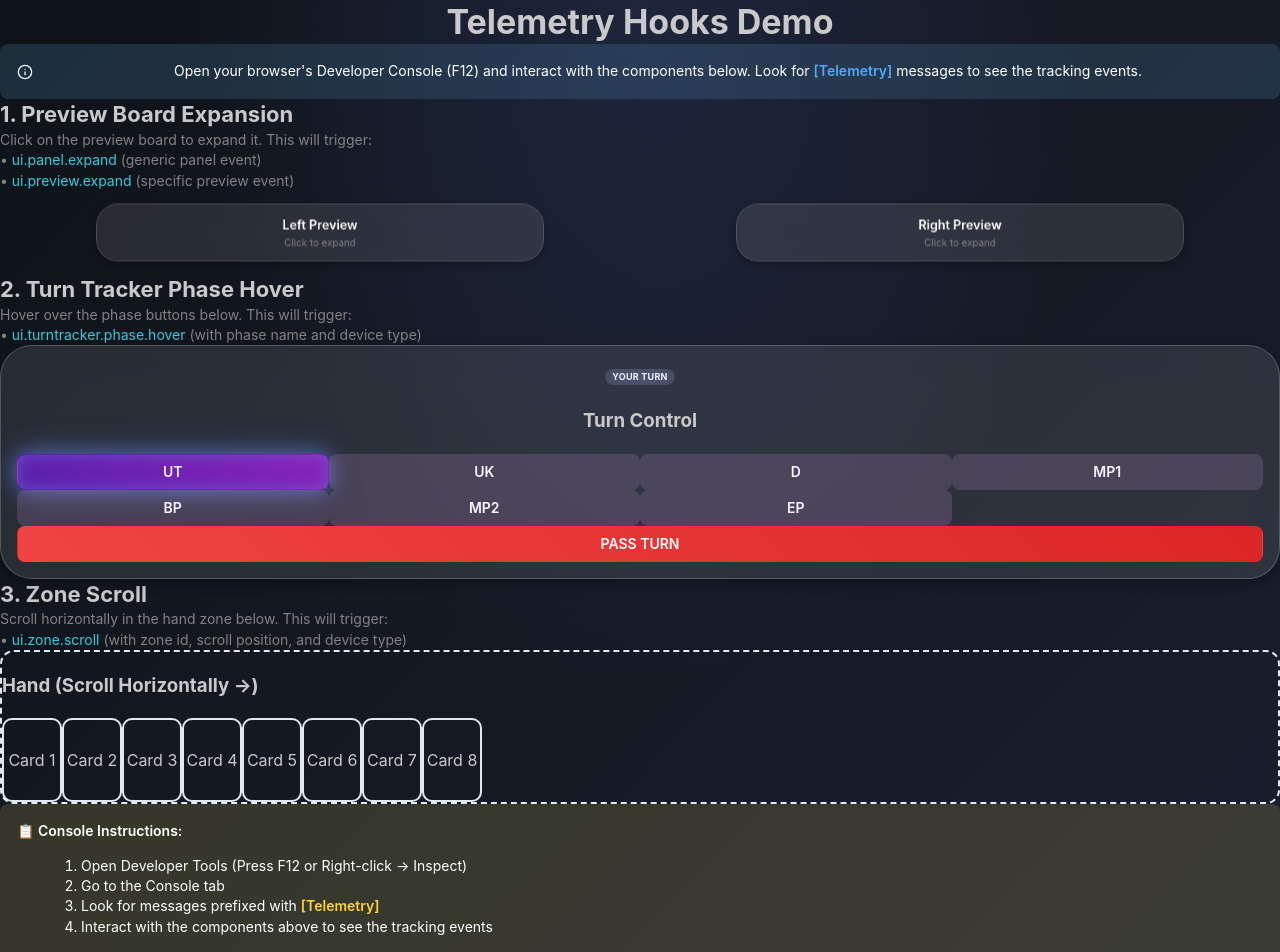
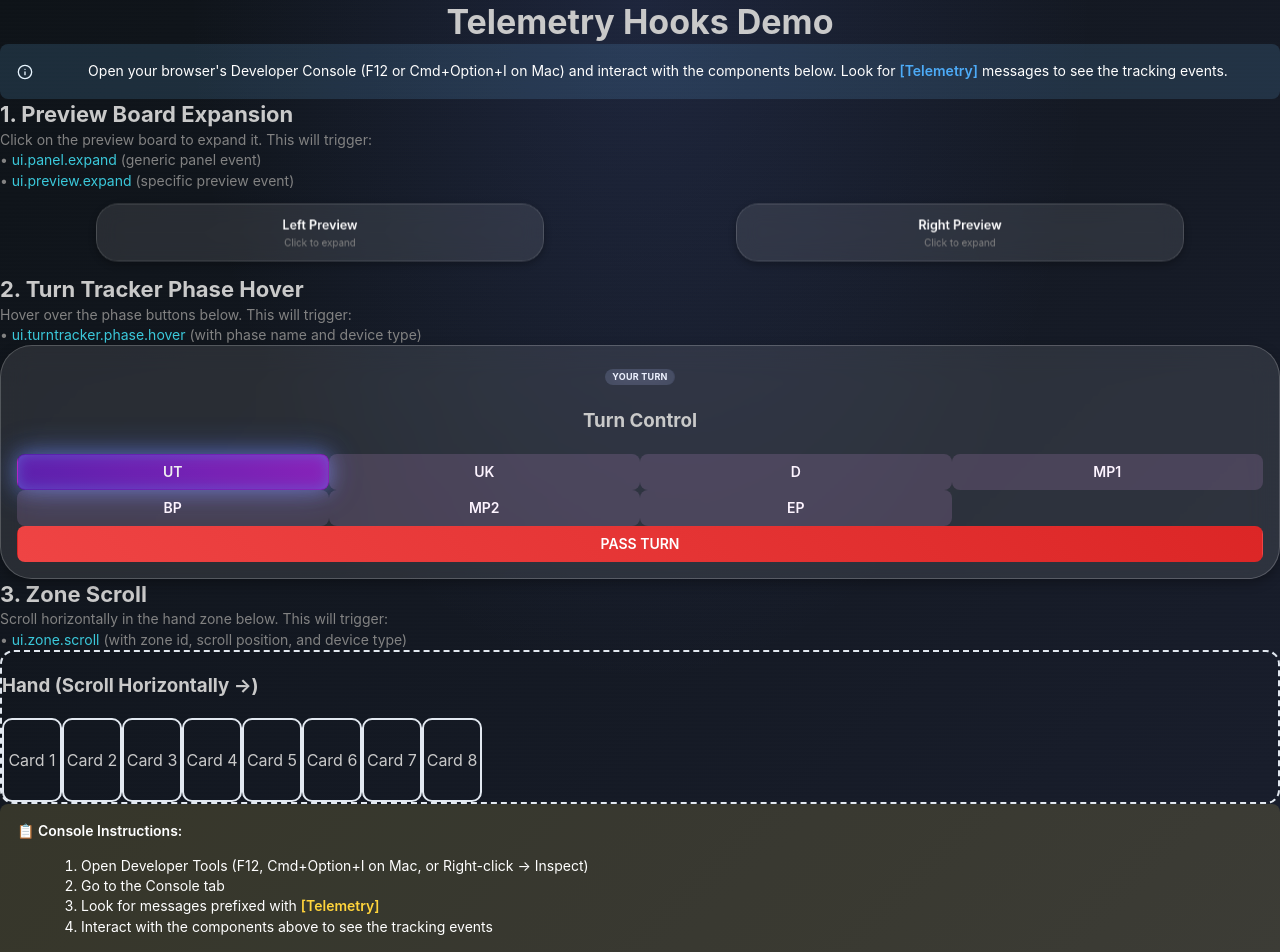
Before and after one commit to MauLom/MTG-friends, a Next.js app: page /telemetry-demo in a window 1280 px wide. Shown: the top 952 px of the page. Built offline with nearby package versions, Linux system fonts and the light colour scheme.

Commit message:
Address code review feedback - improve cross-platform dev tools instructions
Co-authored-by: MauLom <23729673+MauLom@users.noreply.github.com>

```diff
--- a/src/app/telemetry-demo/page.tsx
+++ b/src/app/telemetry-demo/page.tsx
@@ -26,7 +26,7 @@ export default function TelemetryDemoPage() {
           </Title>
           <Alert icon={<Info size={16} />} color="blue" variant="light">
             <Text size="sm">
-              Open your browser&apos;s Developer Console (F12) and interact with the components below.
+              Open your browser&apos;s Developer Console (F12 or Cmd+Option+I on Mac) and interact with the components below.
               Look for <Text span fw={600} c="blue">[Telemetry]</Text> messages to see the tracking events.
             </Text>
           </Alert>
@@ -108,7 +108,7 @@ export default function TelemetryDemoPage() {
           </Text>
           <Text size="sm" component="div">
             <ol style={{ marginLeft: '1.5rem' }}>
-              <li>Open Developer Tools (Press F12 or Right-click → Inspect)</li>
+              <li>Open Developer Tools (F12, Cmd+Option+I on Mac, or Right-click → Inspect)</li>
               <li>Go to the Console tab</li>
               <li>Look for messages prefixed with <Text span fw={600} c="yellow">[Telemetry]</Text></li>
               <li>Interact with the components above to see the tracking events</li>
```
